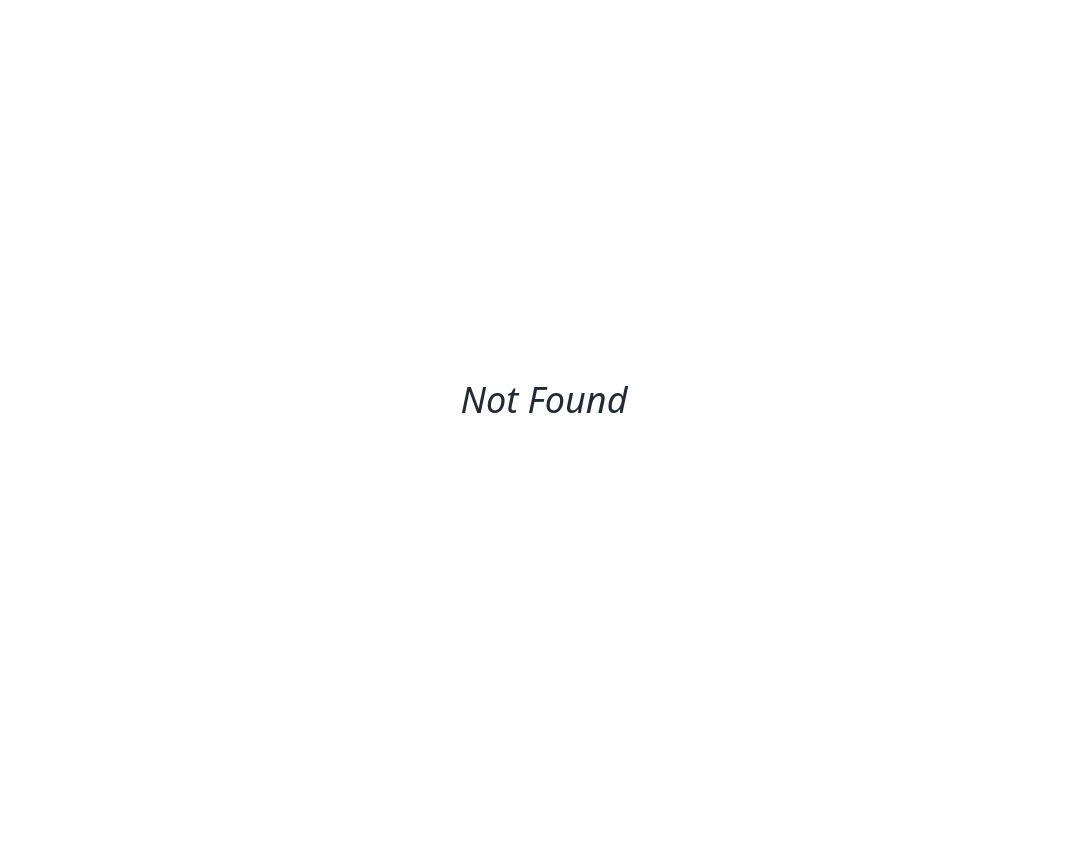
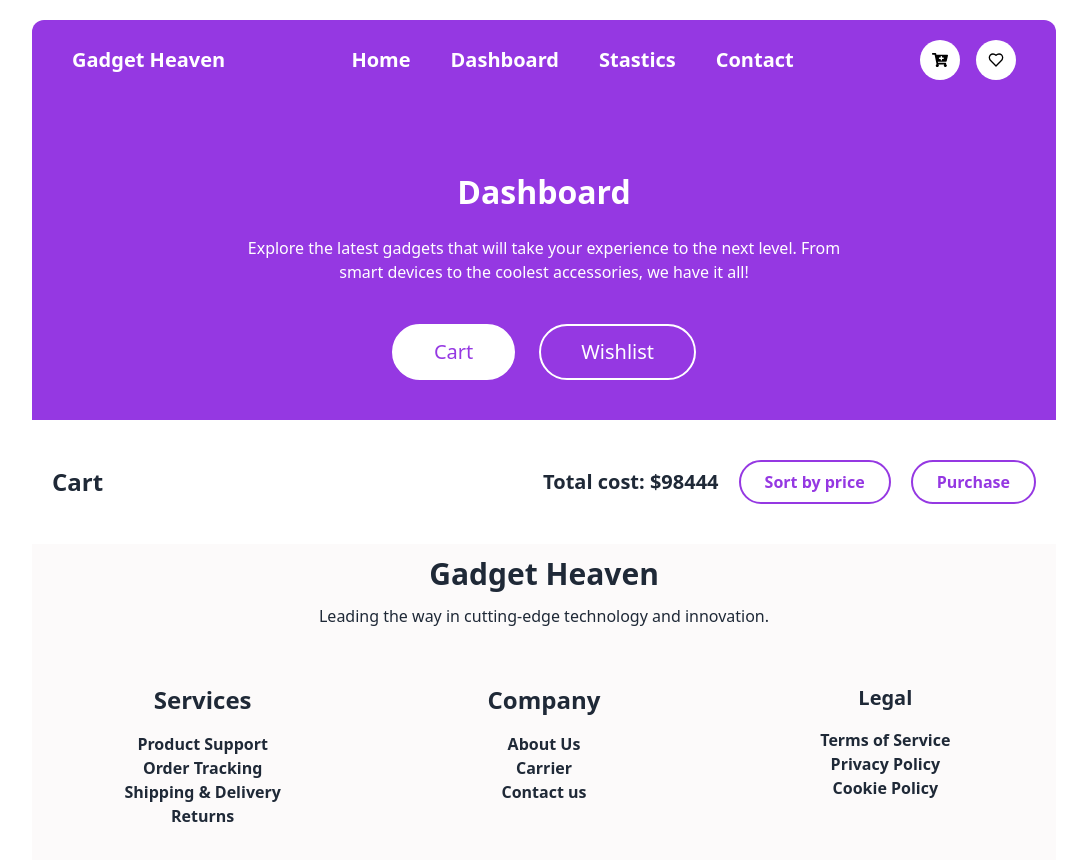
Before and after one commit to mdimranictiu/Gadget-Heaven, a React (Vite) app: page /dashboard in a window 1280 px wide. Before the commit this address had no page. Shown: the top 860 px of the page, without its empty margins (96-1183 px from the left). Before the commit the page ends 800 px from the top, so only its background shows below. Built offline with nearby package versions, Linux system fonts and the light colour scheme.

Commit message:
dashboard done

```diff
--- /dev/null
+++ b/src/components/Cart/Cart.jsx
@@ -0,0 +1,18 @@
+import React from 'react';
+
+const Cart = () => {
+    return (
+        <div className='py-10 px-5'>
+            <div className='flex justify-between max-sm:flex-col items-center gap-5 max-md:flex-col '>
+                <h3 className='font-bold text-2xl'>Cart</h3>
+                <div className='flex items-center max-md:flex-col max-sm:flex-col gap-5'>
+                    <h3 className='font-semibold text-xl'>Total cost: $98444</h3>
+                    <button className='bg-white px-6 hover:bg-[#9538E2] text-[#9538E2] hover:text-white py-2 text-[16px] font-semibold rounded-[32px] border-2 border-[#9538E2]'>Sort by price</button>
+                    <button className='bg-white px-6 hover:bg-[#9538E2] text-[#9538E2] hover:text-white py-2 text-[16px] font-semibold rounded-[32px] border-2 border-[#9538E2]'>Purchase</button>
+                </div>
+            </div>
+        </div>
+    );
+};
+
+export default Cart;
--- /dev/null
+++ b/src/components/Dashboard/Dashboard.jsx
@@ -0,0 +1,53 @@
+import React, { useState } from 'react';
+import Cart from '../Cart/Cart';
+import WishList from '../WishList/WishList';
+const Dashboard = () => {
+    const [isActive,setisActive]=useState({
+        isCart:true,
+        status:'Cart',
+        isCartSection:true
+
+    })
+    const ToggleCart=(status)=>{
+        if(status==='Cart'){
+            setisActive({
+                isCart:true,
+                status:"Cart",
+                isCartSection:true
+            })
+        }
+        else{
+
+            setisActive({
+                isCart:false,
+                status:"wishList",
+                isCartSection:false
+            })
+
+        }
+    }
+    return (
+        <div>
+            <div className="bg-[#9538E2] py-5 text-center gap-5 flex flex-col   items-center">
+        <h2 className="mt-12 text-white font-bold text-[32px]">
+          Dashboard
+        </h2>
+        <p className="max-w-[600px] text-center text-white text-[16px]">
+          Explore the latest gadgets that will take your experience to the next
+          level. From smart devices to the coolest accessories, we have it all!
+        </p>
+        <div className='flex gap-6 text-xl py-5'>
+            <button onClick={()=>ToggleCart('Cart')} className={isActive.isCart? 'px-10 rounded-[32px] py-3 bg-white border-2 border-white text-[#9538E2]':"px-10 rounded-[32px] py-3 border-2 text-white border-white "}>Cart</button>
+            <button onClick={()=>ToggleCart('wishList')} className={isActive.isCart? "px-10 rounded-[32px] py-3 border-2 text-white border-white ":'px-10 rounded-[32px] py-3 bg-white border-2 border-white text-[#9538E2]'}>Wishlist</button>
+        </div>
+      </div>
+
+       {
+        isActive.isCartSection? <Cart></Cart>: <WishList></WishList>
+       }
+
+        </div>
+    );
+};
+
+export default Dashboard;
--- a/src/components/NavBar/NavBar.jsx
+++ b/src/components/NavBar/NavBar.jsx
@@ -17,8 +17,8 @@ const NavBar = () => {
         {/* Desktop Navigation */}
         <div className="hidden md:flex gap-10 text-xl font-semibold">
           <Link to="/">Home</Link>
-          <Link to="/">About</Link>
-          <Link to="/">Services</Link>
+          <Link to="/dashboard">Dashboard</Link>
+          <Link to="/stastics">Stastics</Link>
           <Link to="/">Contact</Link>
         </div>
 
--- a/src/components/ViewDetails/ViewDetails.jsx
+++ b/src/components/ViewDetails/ViewDetails.jsx
@@ -6,13 +6,44 @@ import { LuHeart } from "react-icons/lu";
 
 
 const ViewDetails = () => {
+  // Initial array
+let tasks = ['Task 1', 'Task 2', 'Task 3'];
+
+// Store the array
+localStorage.setItem('tasks', JSON.stringify(tasks));
   const location = useLocation();
   const product = location?.state;
   const { product_title,description, price, availability,Specification,rating,product_image } = product;
   document.title=`${product_title} Details View`
+
+ const handleAddToCart=()=>{
+
+  const getItem=localStorage.getItem('cart');
+  const setItem=localStorage.setItem('cart');
+
+  const existingCart=JSON.parse(getItem)
+
+  // if the product is already in the cart
+  const productIndex=existingCart.findIndex(item=>{
+    item.product_id===product.product_id
+  })
+
+  if(productIndex>-1){
+    existingCart[productIndex].quantity+=1;
+
+  }
+  else{
+    existingCart.push({...product,quantity:1})
+  }
+  localStorage.setItem('cart',JSON.stringify(existingCart))
+  alert(`${product_title} has been added to your cart!`);
+
+
+}
+
   return (
     <div className="pb-[220px] relative">
-      <div className="bg-purple-700  gap-5 h-[400px] flex flex-col   items-center">
+      <div className="bg-[#9538E2]  gap-5 h-[400px] flex flex-col   items-center">
         <h2 className="mt-12 text-white font-bold text-[32px]">
           Product Details
         </h2>
@@ -64,7 +95,7 @@ const ViewDetails = () => {
                           />
 
                           <div className="py-2 flex items-center gap-5">
-                            <button className="bg-white px-6 hover:bg-[#9538E2] text-[#9538E2] hover:text-white py-2 text-[16px] font-semibold rounded-[32px] border-2 border-[#9538E2]">Add to Cart</button>
+                            <button onClick={handleAddToCart} className="bg-white px-6 hover:bg-[#9538E2] text-[#9538E2] hover:text-white py-2 text-[16px] font-semibold rounded-[32px] border-2 border-[#9538E2]">Add to Cart</button>
                             <button className="bg-white px-6 hover:bg-[#9538E2] text-[#9538E2] hover:text-white py-2 text-[16px] font-semibold rounded-[32px] border-2 border-[#9538E2]"><LuHeart></LuHeart></button>
                           </div>
 
--- /dev/null
+++ b/src/components/WishList/WishList.jsx
@@ -0,0 +1,14 @@
+import React from 'react';
+
+const WishList = () => {
+    return (
+        <div className='py-10 px-5'>
+
+                <h3 className='font-bold text-2xl'>WishList</h3>
+
+
+        </div>
+    );
+};
+
+export default WishList;
--- a/src/main.jsx
+++ b/src/main.jsx
@@ -10,6 +10,7 @@ import ErrorPage from './components/ErrorPage/ErrorPage.jsx';
 import Home from './components/Home/Home.jsx';
 import GadgetContextProvider from './components/Context/GadgetContextProvider.jsx';
 import ViewDetails from './components/ViewDetails/ViewDetails.jsx';
+import Dashboard from './components/Dashboard/Dashboard.jsx';
 
 const router = createBrowserRouter([
   {
@@ -24,6 +25,10 @@ const router = createBrowserRouter([
       {
         path:"/viewDetails",
         element: <ViewDetails></ViewDetails>
+      },
+      {
+        path:"/dashboard",
+        element: <Dashboard></Dashboard>
       }
     ]
   },
```
